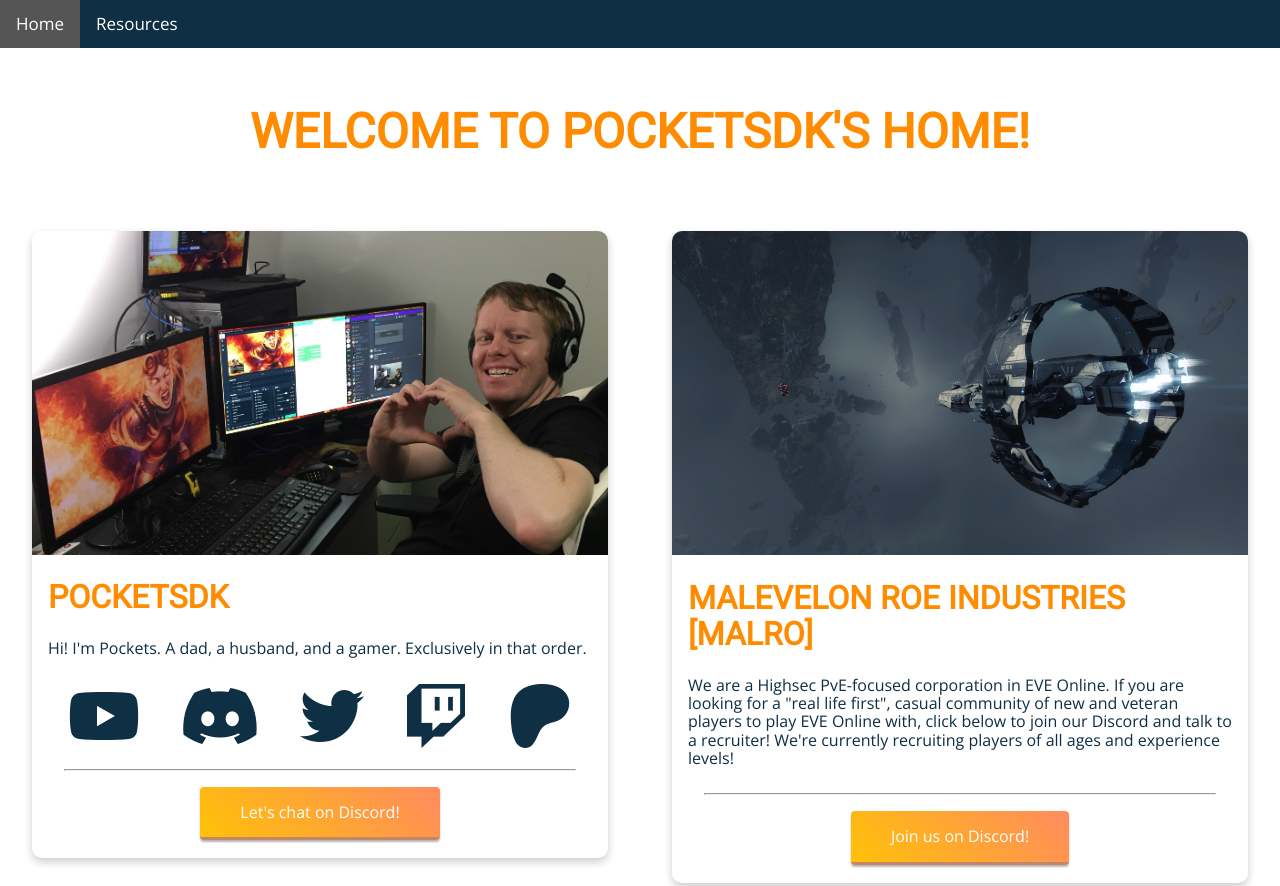
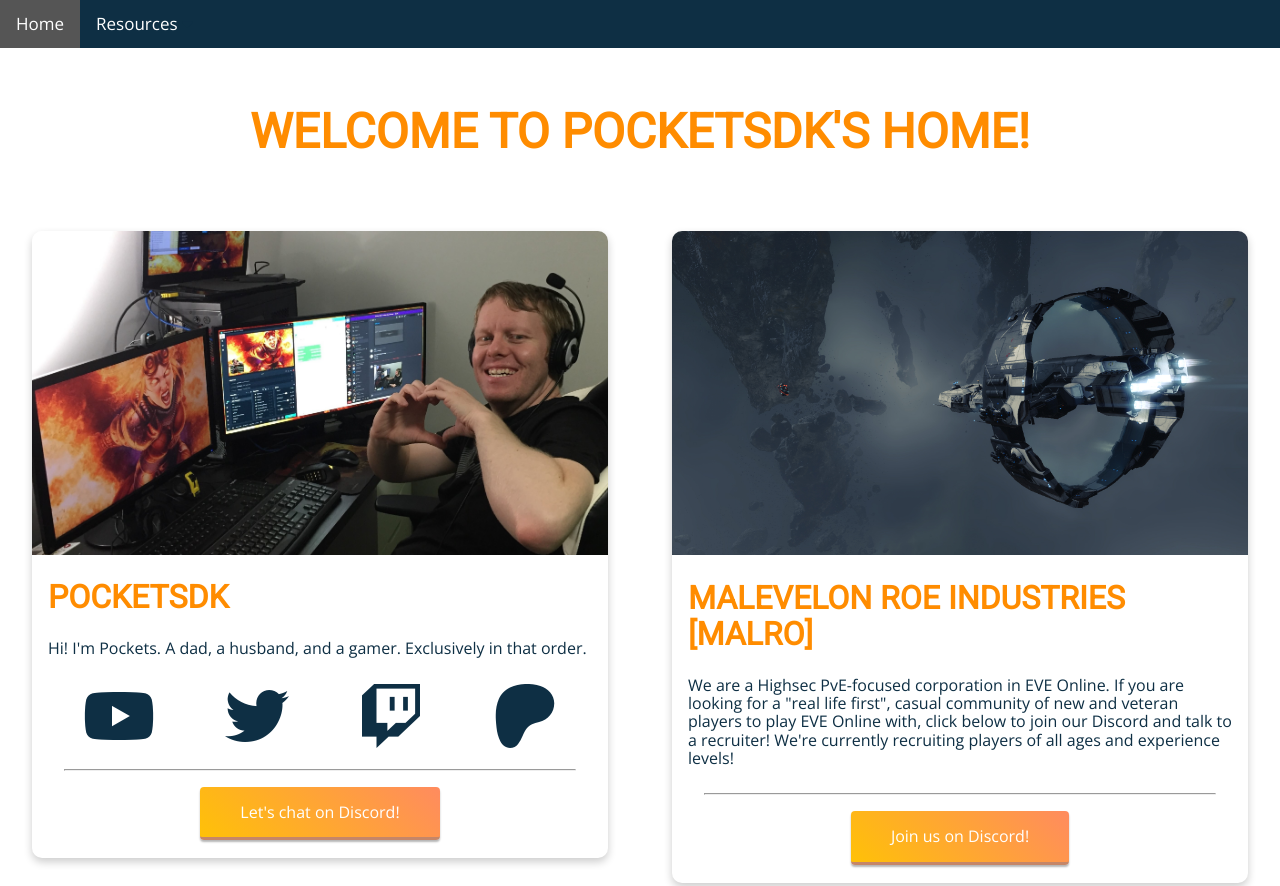
Before and after one commit to KrisztinaPap/PDK-Home, a plain HTML site: page index.html in a window 1280 px wide. Shown: the top 886 px of the page. Drawn offline with nearby package versions, Linux system fonts and the light colour scheme.

Commit message:
Removes duplicate Discord link

```diff
--- a/index.html
+++ b/index.html
@@ -47,7 +47,6 @@
             <div class="centered">
               <span class="social_icons icon_container">
                 <a href="https://youtube.com/pocketsdk" target="_blank"><i class="fab fa-youtube"></i></a>
-                <a href="https://discord.gg/mMCKAeY" target="_blank"><i class="fab fa-discord"></i></a>
                 <a href="https://twitter.com/Pocketsdk" target="_blank"><i class="fab fa-twitter"></i></a>
                 <a href="https://www.twitch.tv/pocketsdk" target="_blank"><i class="fab fa-twitch"></i></a>
                 <a href="https://www.patreon.com/pocketsdk" target="_blank"><i class="fab fa-patreon"></i></a>
```
